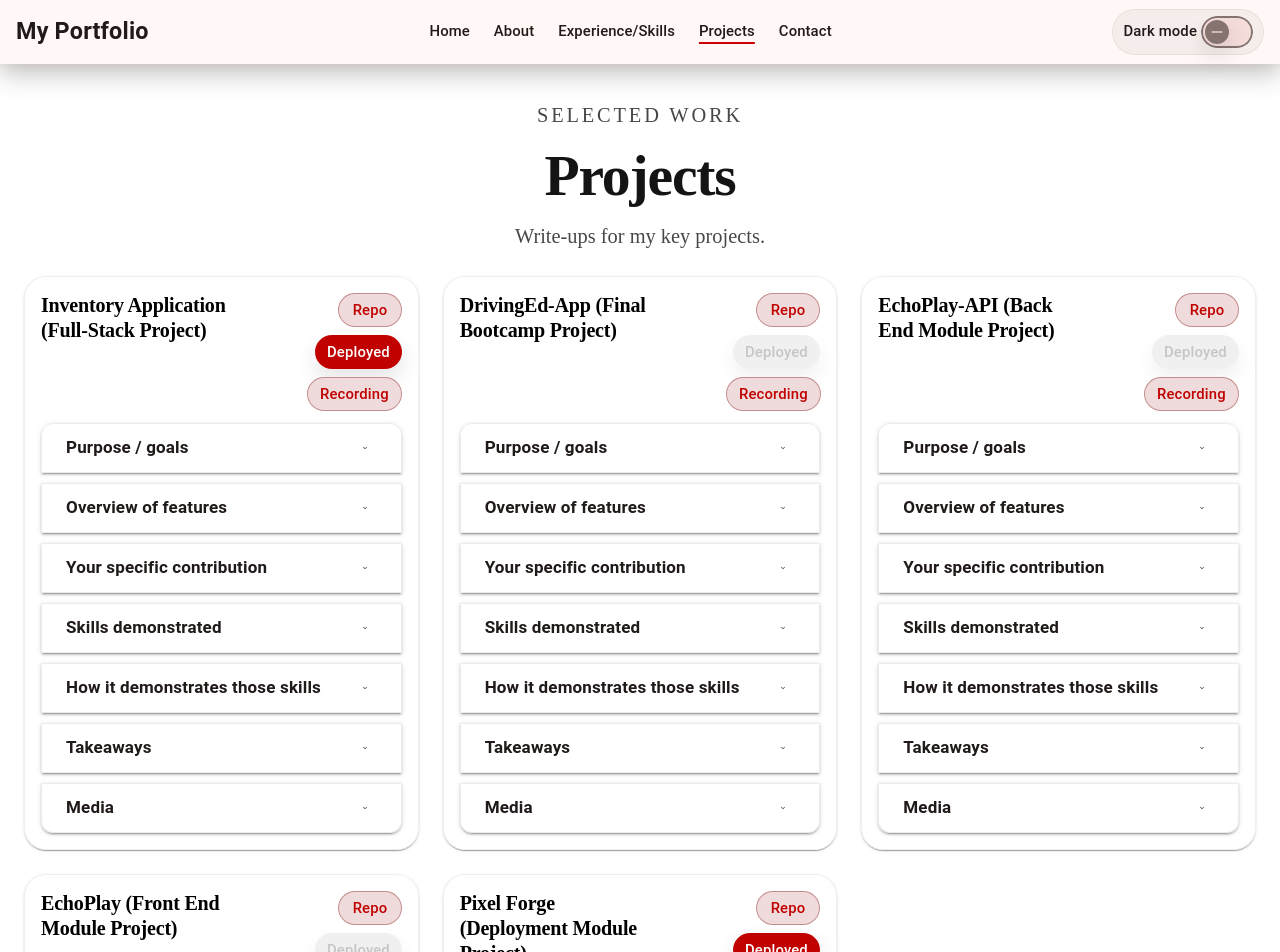
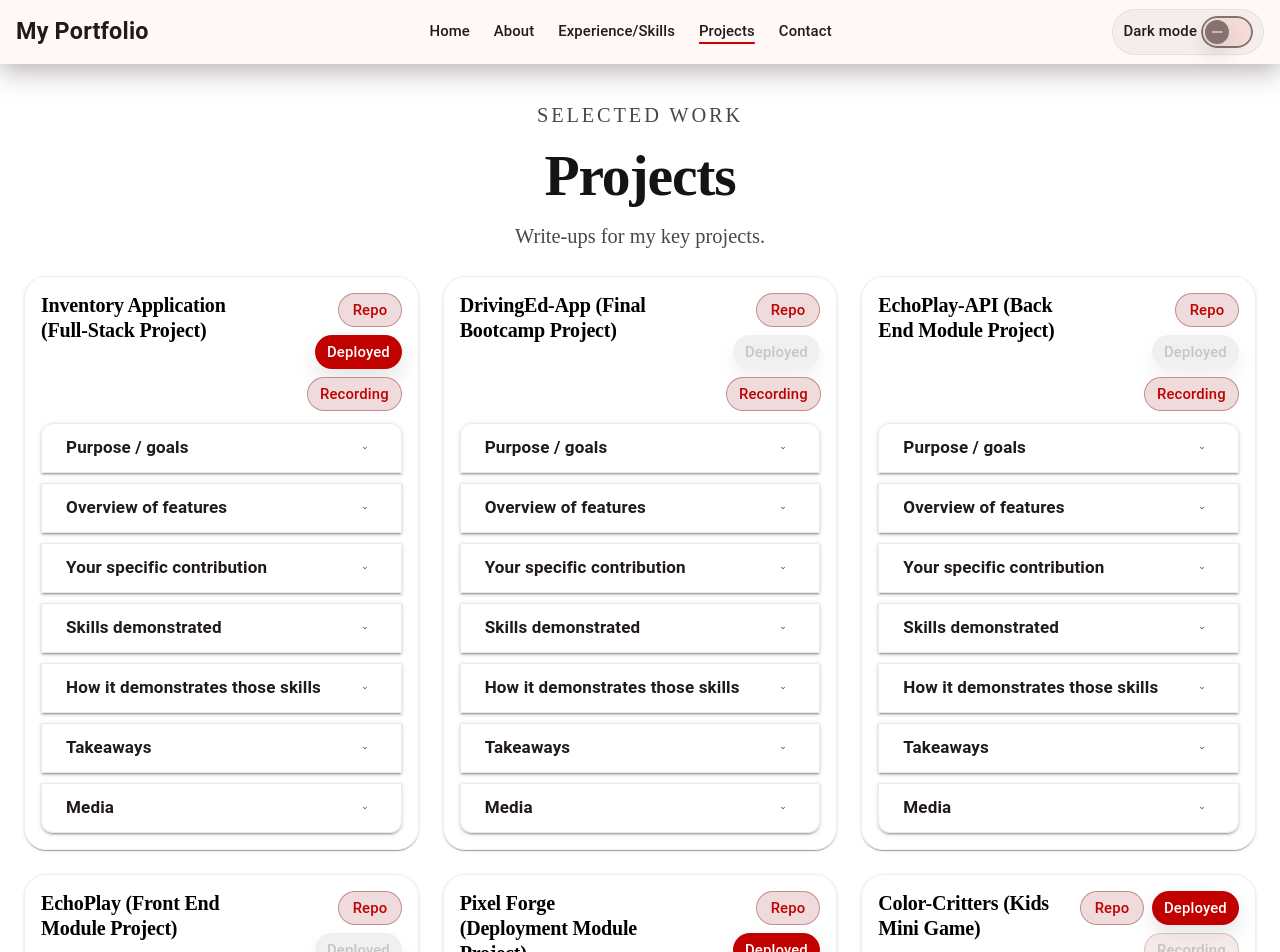
Before and after one commit to luisflores09/My-Portfolio, an Angular app: page /projects in a window 1280 px wide. Shown: the top 952 px of the page. Built offline with nearby package versions, Linux system fonts and the light colour scheme.

Commit message:
added color-critters project

```diff
--- a/src/app/pages/projects/projects-page.component.ts
+++ b/src/app/pages/projects/projects-page.component.ts
@@ -216,6 +216,41 @@ export class ProjectsPageComponent {
                 'I learned that authentication complexity shows up most after deployment: cross-site cookies, CORS, redirects, and environment configuration all have to align. I also learned to treat CI/CD as part of the product—shipping immutable Docker images with tests/builds as gates made deployments easier to reason about. Finally, I reinforced the value of small, well-documented systems with secure defaults and automation.',
             diagramsWireframes: '/pixel-forge-models.svg',
             screenshotsGifs: '/Pixel-Forge-App.jpeg'
-        }
+        },
+        {
+            id: 'color-critters',
+            name: 'Color-Critters (Kids Mini Game)',
+            repoUrl: "https://github.com/luisflores09/Color-Critters",
+            deployedUrl: "http://color-critters.s3-website.us-east-2.amazonaws.com/",
+            recordingUrl: undefined,
+            includeContribution: true,
+            purposeGoals:
+                'I built Color-Critters as a simple, kid-friendly, touch-first mini game where players learn animal names through repetition, visual cues (emoji + color), and immediate sound/voice feedback. The goal was a fast, rewarding loop (tap → feedback → score) that works well on mobile browsers, including around common audio restrictions.',
+            features: [
+                'Kids Games Hub main menu with a playable Color-Critters card and “coming soon” placeholders for future games.',
+                'Core game loop: critters spawn around the screen, the prompt updates (“Tap the ___s!”), and taps animate, score, and remove critters.',
+                'Reactive state management with RxJS (GameState published via BehaviorSubject/Observable) so UI stays in sync with gameplay.',
+                'Audio + speech feedback: Web Audio sound effects and Speech Synthesis voice prompts, plus a simple sound on/off toggle.',
+                'Milestone celebration mode (temporary overlay + fanfare) and pacing rules (target rotation + cleanup to avoid overcrowding).'
+            ],
+            contribution:
+                'Solo development: I designed and built the app end-to-end—UI/UX, routing, standalone component structure, state management, game rules, animations, audio/speech behavior, and a simple build/deploy workflow suitable for static hosting.',
+            skills: [
+                'Technical: Angular 19 standalone components, Angular Router',
+                'Technical: TypeScript domain modeling (Critter, GameState, GameAnimal, GameColor)',
+                'Technical: RxJS state patterns (BehaviorSubject/Observable)',
+                'Technical: Web Audio API + Speech Synthesis API',
+                'Technical: Mobile/touch event handling, component-scoped CSS + animation',
+                'Durable: Product thinking for a young audience and tight feedback loops',
+                'Durable: Iterative debugging (browser/mobile quirks) and separation of concerns via service-driven logic',
+                'Durable: Maintainable structure for adding more games later'
+            ],
+            skillsEvidence:
+                'I modeled the domain explicitly with interfaces and used that model consistently across the service and components. I centralized game rules and state transitions in a GameService so components stay mostly presentational and event-driven. To handle real-world mobile constraints, I enabled audio only after user interaction and exposed a clear sound toggle to keep the experience predictable.',
+            takeaways:
+                'Building for mobile browsers reinforced that audio/speech reliability depends on user-gesture timing and retry strategies. A small, well-typed model plus a single source of truth for state made the app easy to extend. I also learned to keep docs/spec expectations aligned with implementation as features evolve.',
+            diagramsWireframes: '/Color-Critters-models-diagram.svg',
+            screenshotsGifs: '/Color-Critters-App.jpeg'
+        },
     ];
 }
```
Also changed, not shown: public/Color-Critters-App.jpeg (added), public/Color-Critters-models-diagram.svg (added).
